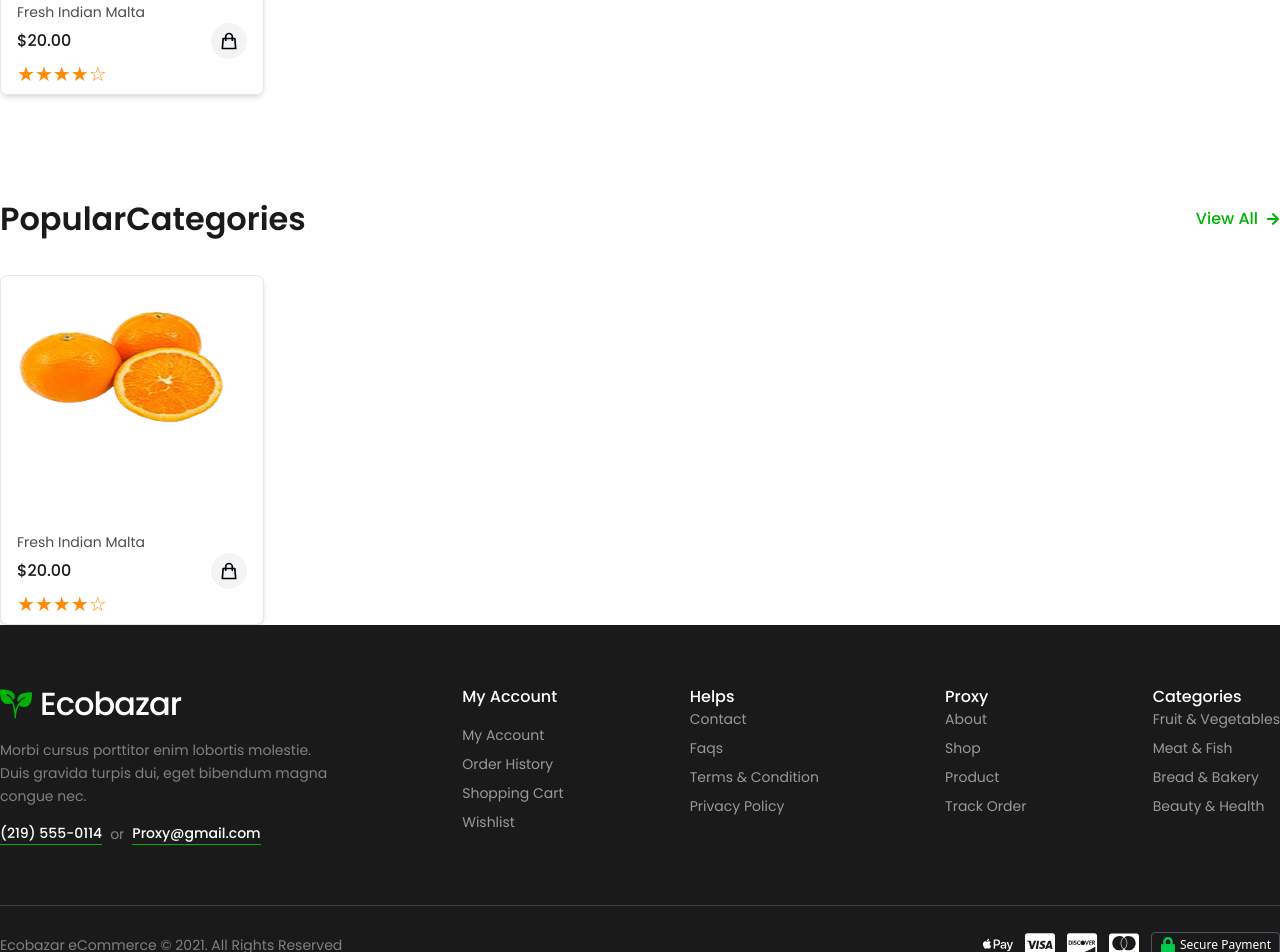
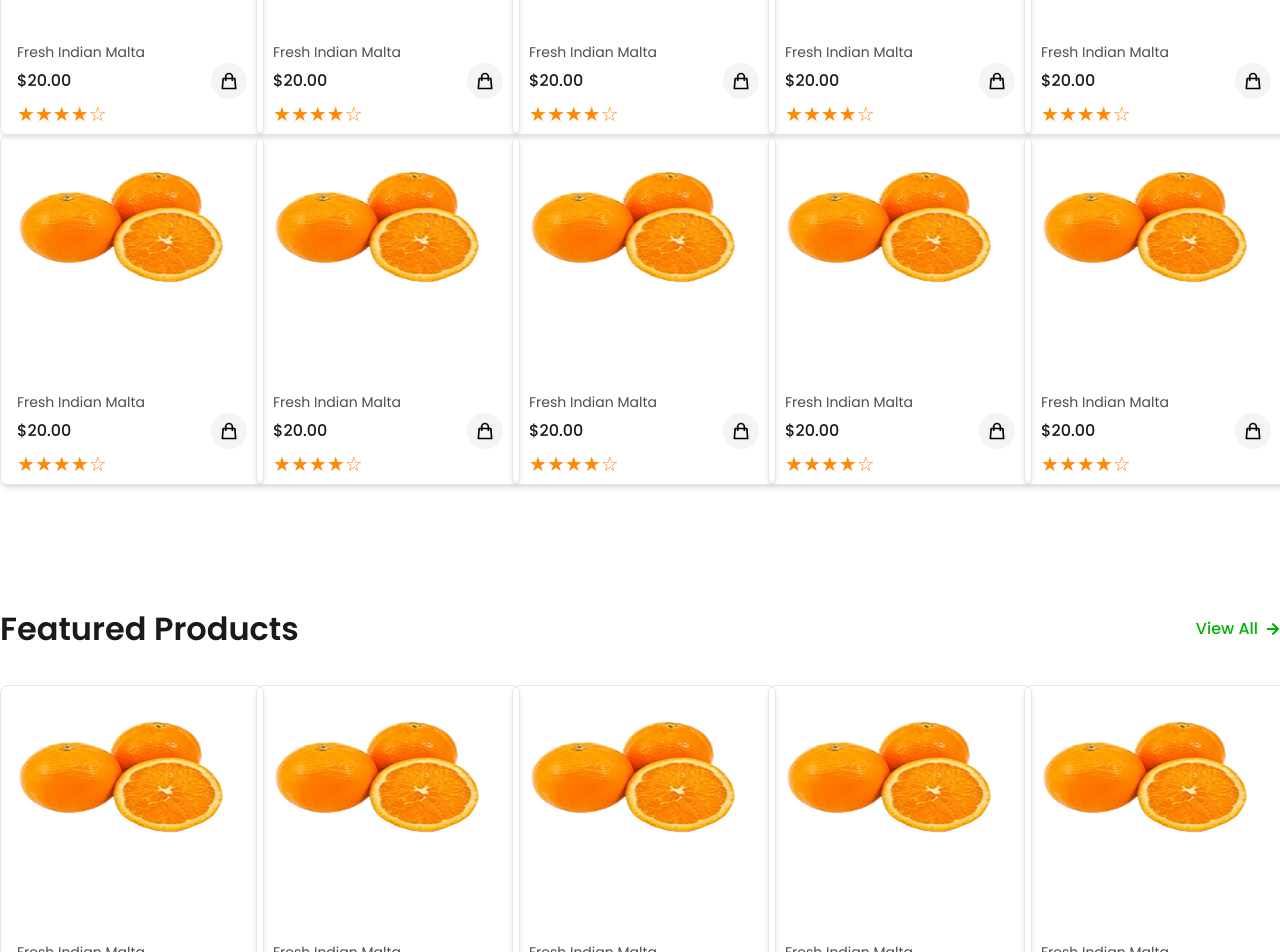
Before and after one commit to remenisite/E-commarce-Ecobazar, a React (Vite) app: page / in a window 1280 px wide. Shown: the part 820-1772 px from the top of the page. Built offline with nearby package versions, Linux system fonts and the light colour scheme.

Commit message:
chnage design

```diff
--- /dev/null
+++ b/src/components/home/FeaturedProducts.jsx
@@ -0,0 +1,24 @@
+import React from "react";
+import HotDeals from "../utils/HotDeals";
+import ProductCard from "./product/ProductCard";
+
+const FeaturedProducts = () => {
+  return (
+    <section className="py-[60px]">
+      <div className="container">
+        <HotDeals hotH2={"Featured Products"} />
+
+        <div className="grid grid-cols-5">
+          <ProductCard />
+          <ProductCard />
+          <ProductCard />
+          <ProductCard />
+          <ProductCard />
+
+        </div>
+      </div>
+    </section>
+  );
+};
+
+export default FeaturedProducts;
--- a/src/components/home/Popular Categories.jsx
+++ /dev/null
@@ -1,21 +0,0 @@
-import React from 'react'
-import HotDeals from '../utils/HotDeals'
-import ProductCard from './product/ProductCard'
-
-const PopularCategories = () => {
-  return (
-    <section>
-        <div className="container">
-            <HotDeals hotH2={'PopularCategories'} />
-
-            <div>
-                <ProductCard />
-            </div>
-        </div>
-
-
-    </section>
-  )
-}
-
-export default PopularCategories
--- /dev/null
+++ b/src/components/home/PopularProducts.jsx
@@ -0,0 +1,31 @@
+import React from 'react'
+import HotDeals from '../utils/HotDeals'
+import ProductCard from './product/ProductCard'
+
+const PopularProducts = () => {
+  return (
+    <section className='py-[60px]'>
+        <div className="container">
+            <HotDeals hotH2={'Popular Products'} />
+
+            <div className='grid grid-cols-5'>
+                <ProductCard />
+                <ProductCard />
+                <ProductCard />
+                <ProductCard />
+                <ProductCard />
+                <ProductCard />
+                <ProductCard />
+                <ProductCard />
+                <ProductCard />
+                <ProductCard />
+
+            </div>
+        </div>
+
+
+    </section>
+  )
+}
+
+export default PopularProducts
--- a/src/pages/Home.jsx
+++ b/src/pages/Home.jsx
@@ -1,18 +1,22 @@
 import React from 'react'
-import Banner from '../components/home/banner/Banner'
-import ProductCard from '../components/home/product/ProductCard'
-import PopularCategories from '../components/home/Popular Categories'
+import PopularProducts from '../components/home/PopularProducts'
+import FeaturedProducts from '../components/home/FeaturedProducts'
 
 const Home = () => {
   return (
-    <>
+    <div>
 
-    <Banner />
-    <PopularCategories />
+      <PopularProducts />
+      <FeaturedProducts />
 
 
 
-    </>
+
+
+
+
+
+    </div>
   )
 }
 
```
